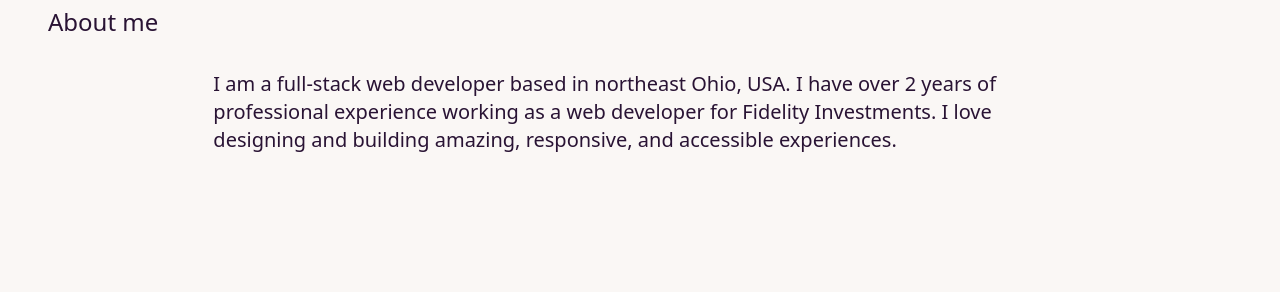
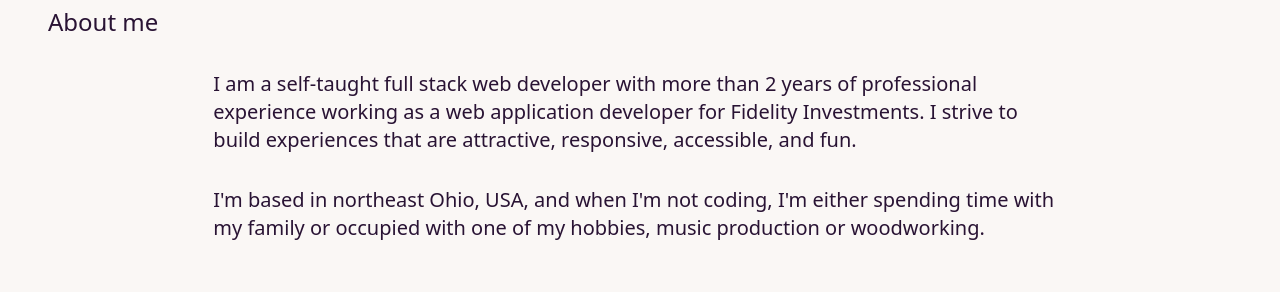
Before and after one commit to dinitrogen/dk-personal-site, a React (Vite) app: page / in a window 1280 px wide. Shown: the part 400-692 px from the top of the page. Built offline with nearby package versions, Linux system fonts and the light colour scheme.

Commit message:
update about

```diff
--- a/package.json
+++ b/package.json
@@ -8,6 +8,7 @@
     "build": "vite build",
     "test": "vitest",
     "lint": "eslint .",
+    "prettier": "prettier . --write",
     "preview": "vite preview"
   },
   "dependencies": {
--- a/src/assets/shared-text.js
+++ b/src/assets/shared-text.js
@@ -3,12 +3,12 @@ export const sharedText = {
     body: [
       {
         id: 1,
-        text: "I am a full-stack web developer based in northeast Ohio, USA. I have over 2 years of professional experience working as a web developer for Fidelity Investments. I love designing and building amazing, responsive, and accessible experiences.",
+        text: "I am a self-taught full stack web developer with more than 2 years of professional experience working as a web application developer for Fidelity Investments. I strive to build experiences that are attractive, responsive, accessible, and fun.",
         delay: 0.5,
       },
       {
         id: 2,
-        text: "",
+        text: "I'm based in northeast Ohio, USA, and when I'm not coding, I'm either spending time with my family or occupied with one of my hobbies, music production or woodworking.",
         delay: 0.7,
       },
     ],
```
